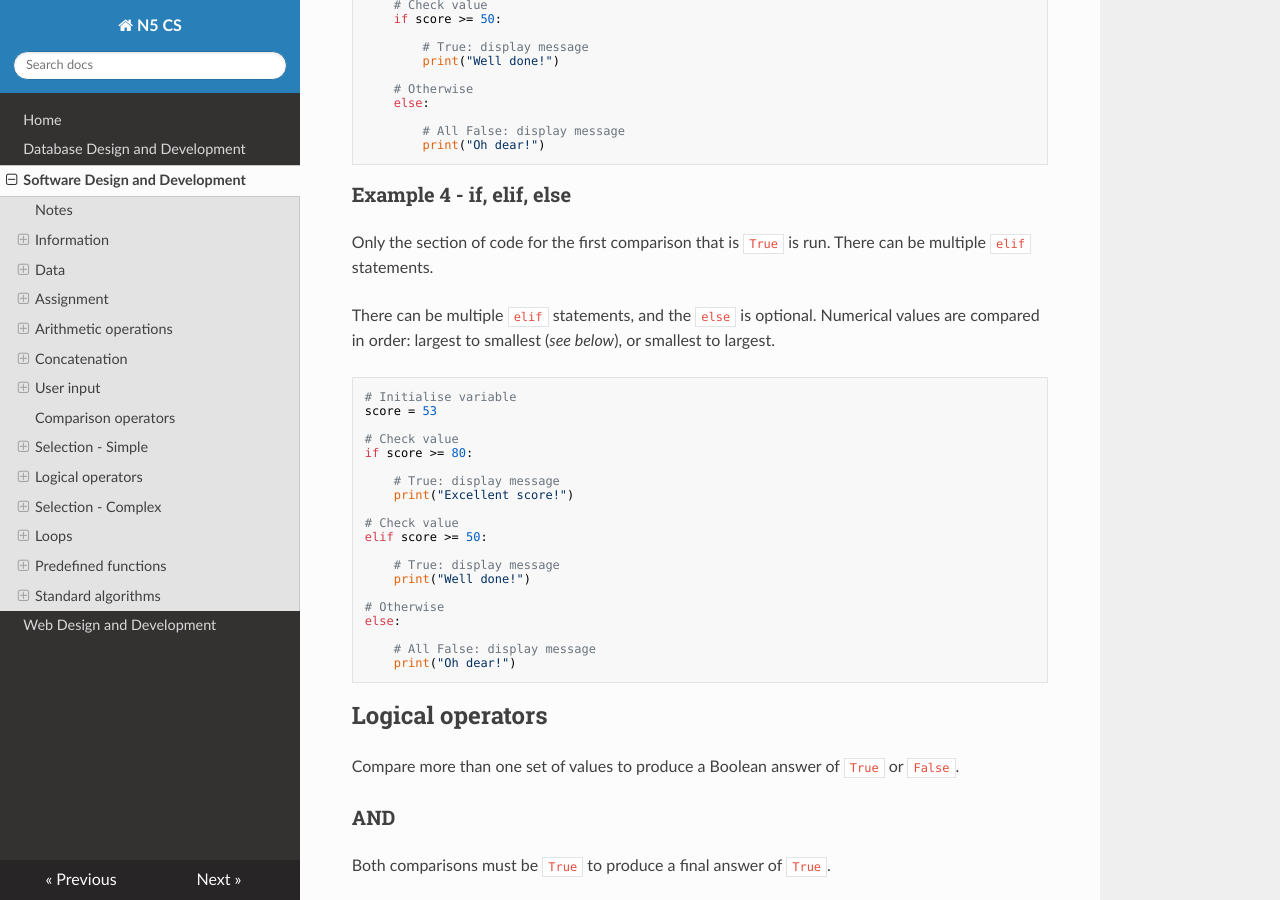
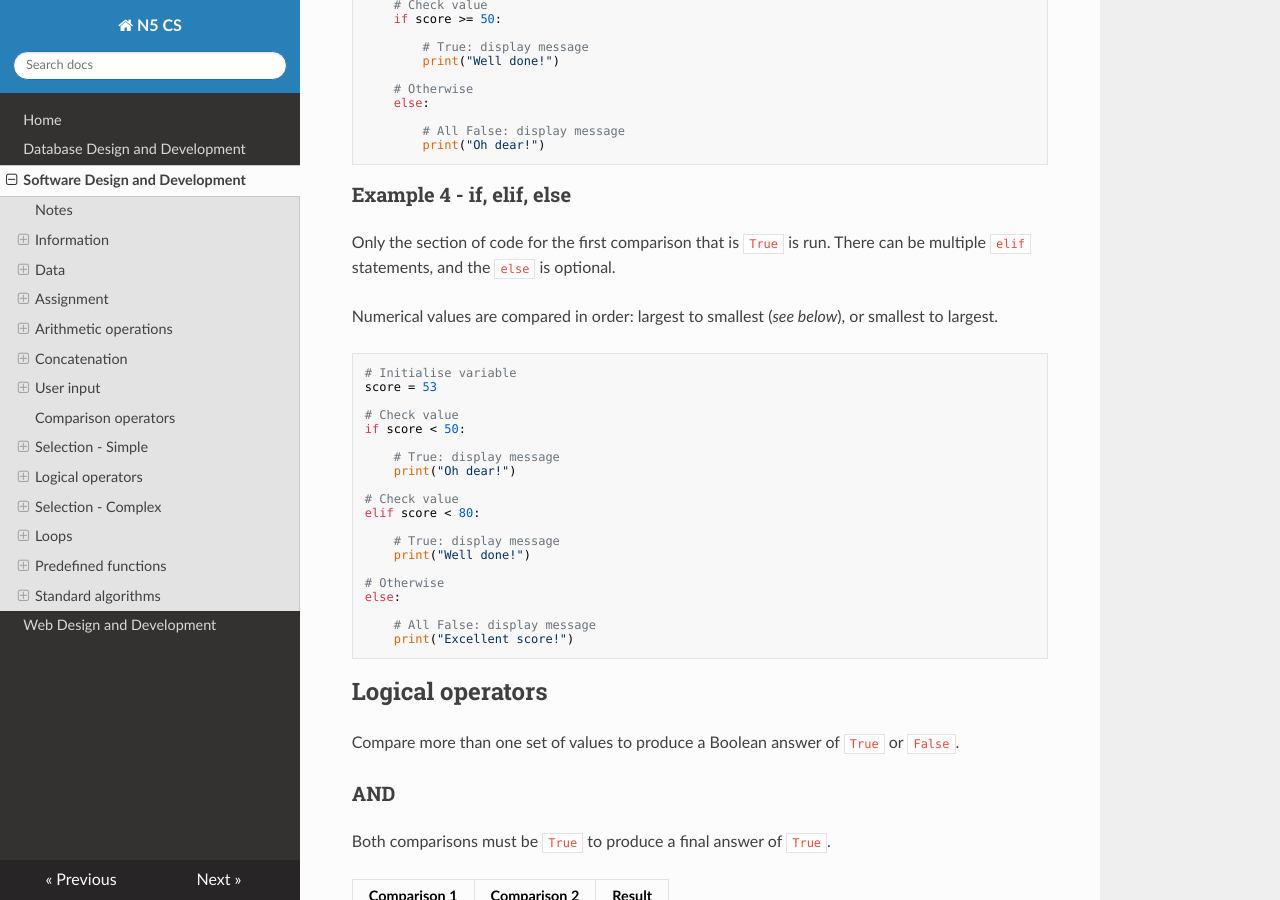
Before and after one commit to MrFriendCS/N5-CS, an MkDocs documentation site: the page built from docs/N5-CS-SDD.md, in a window 1280 px wide and 900 px high, scrolled down 8706 px. Built offline with MkDocs 1.6.1, drawn with Linux system fonts in a browser that asks for light colours; nearby versions of some CDN libraries.

Commit message:
docs/N5-CS-SDD.md updated from https://stackedit.io/

````diff
--- a/docs/N5-CS-SDD.md
+++ b/docs/N5-CS-SDD.md
@@ -524,22 +524,22 @@
 
 ### Example 4 - if, elif, else
 
-Only the section of code for the first comparison that is `True` is run.  There can be multiple `elif` statements.
+Only the section of code for the first comparison that is `True` is run.  There can be multiple `elif` statements, and the `else` is optional.
 
-There can be multiple `elif` statements, and the `else` is optional.  Numerical values are compared in order: largest to smallest (_see below_), or smallest to largest.
+Numerical values are compared in order: largest to smallest (_see below_), or smallest to largest.
 
 ``` python
 # Initialise variable
 score = 53
 
 # Check value
-if score >= 80:
+if score < 50:
 
     # True: display message
-    print("Excellent score!")
+    print("Oh dear!")
 
 # Check value
-elif score >= 50:
+elif score < 80:
 
     # True: display message
     print("Well done!")
````
Also changed, not shown: other parts of docs/N5-CS-SDD.md (+2 -2 lines).
